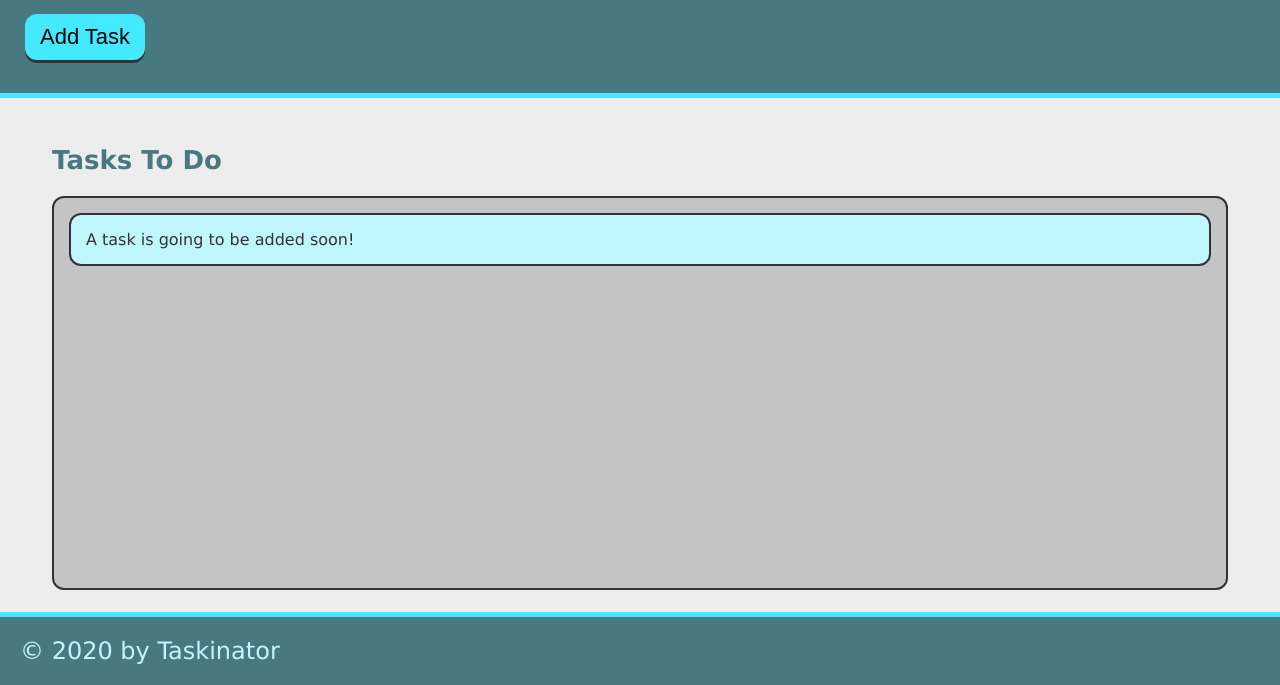
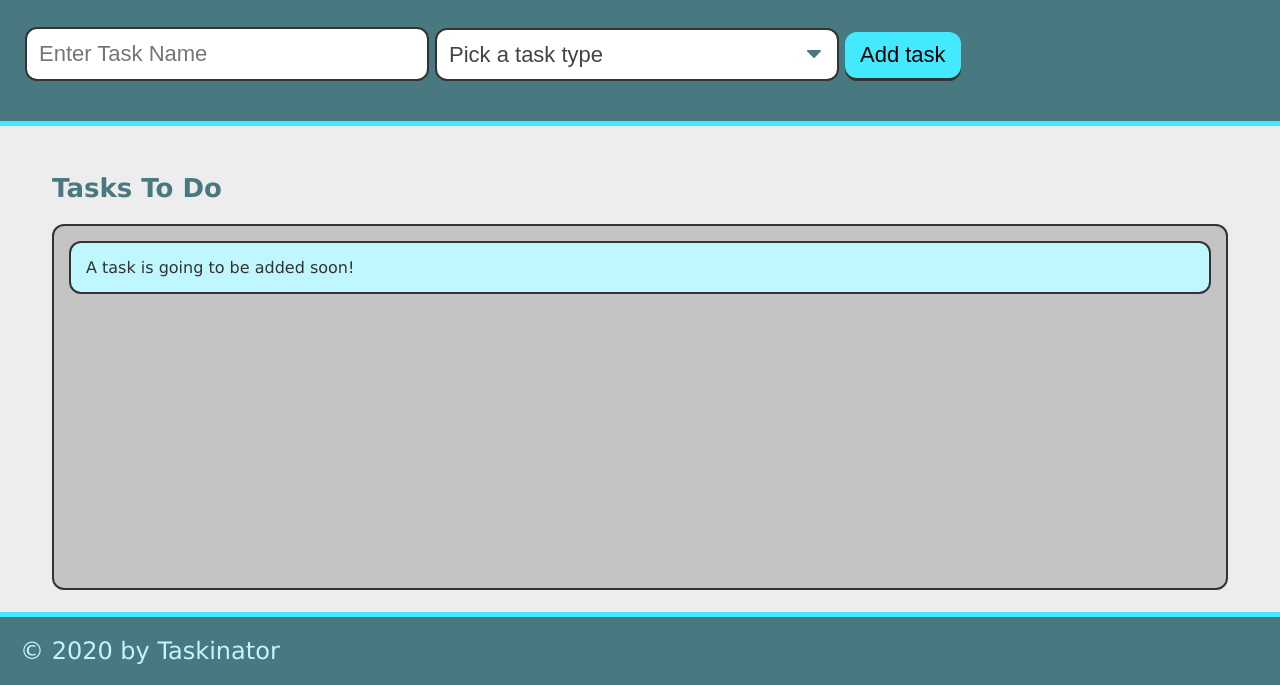
Before and after one commit to afatasi26/taskinator, a plain HTML site: page index.html in a window 1280 px wide. Shown: the part 115-800 px from the top of the page. Drawn offline with Linux system fonts and the light colour scheme; files whose address does not match are found by name.

Commit message:
drop down

```diff
--- a/index.html
+++ b/index.html
@@ -14,7 +14,23 @@
 
 <p>Click the button below to add a new task!</p>
 
-<button class="btn" id="save-task"> Add Task</button>
+<form id="task-form">
+    <div class="form-group">
+        <input type="text" name="task-name" placeholder="Enter Task Name"/>
+    </div>
+    <div class="form-group">
+        <select name="task-type" class="select-dropdown">
+            <option value="" disabled selected>Pick a task type</option>
+            <option value="Print">Print</option>
+            <option value="Web">Web</option>
+            <option value="Mobile">Mobile</option>
+        </select>
+    </div>
+    <div class="form-group">
+        <button class="btn" id="save-task" type="submit">Add task</button>
+    </div>
+</form>
+
     </header>
 
 <main class="page-content">
```
